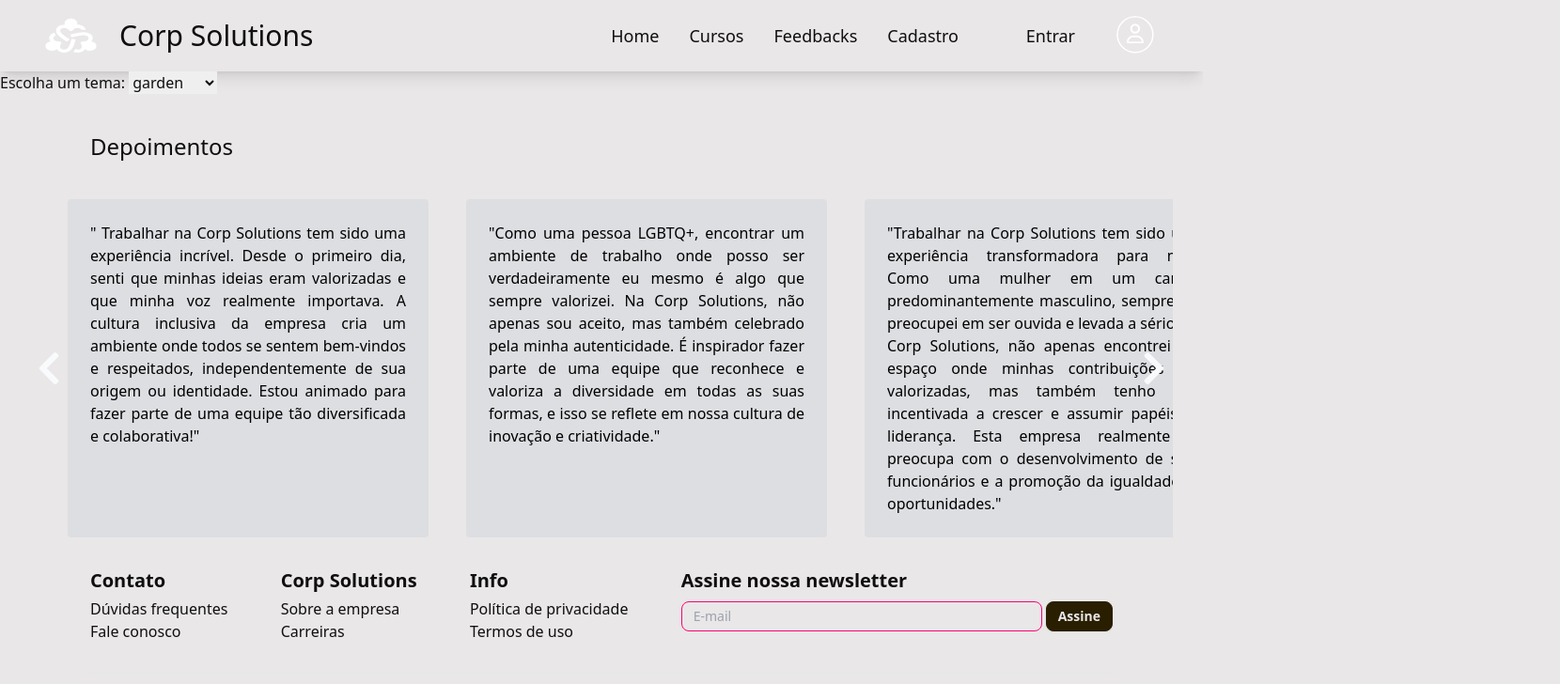
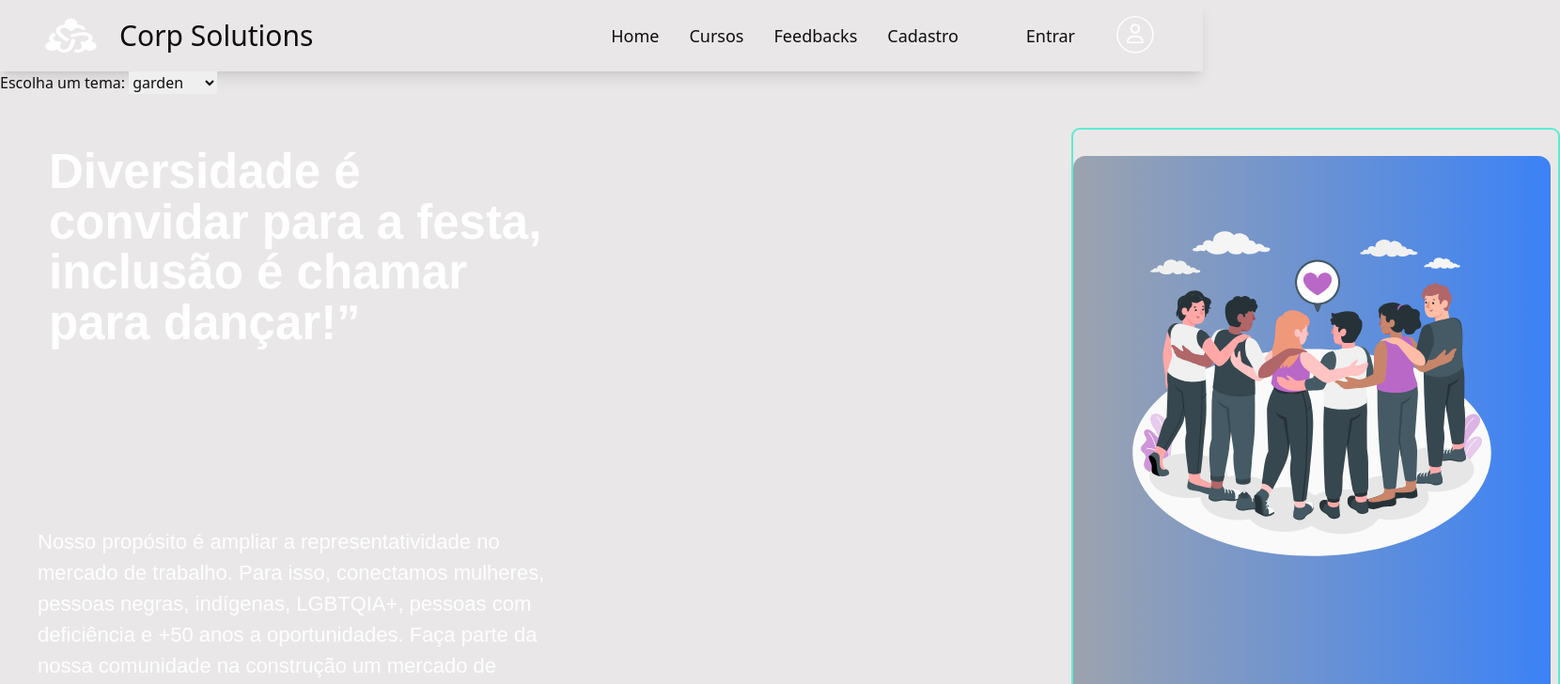
Before and after one commit to JulianaMariaSousaMesquita/ada-hack-front-end-vem-ser-tech-2024, a React (Vite) app: page / in a window 1280 px wide. Shown: the top 728 px of the page at 94% size, 1660 px wide, since content can reach past the window. Built offline with nearby package versions, Linux system fonts and the light colour scheme.

Commit message:
homePage

```diff
--- a/src/index.css
+++ b/src/index.css
@@ -1,3 +1,5 @@
 @tailwind base;
 @tailwind components;
 @tailwind utilities;
+
+@import url('https://fonts.googleapis.com/css2?family=Montserrat:ital,wght@0,100..900;1,100..900&family=Open+Sans:ital,wght@0,300..800;1,300..800&family=Poppins:ital,wght@0,100;0,200;0,300;0,400;0,500;0,600;0,700;0,800;0,900;1,100;1,200;1,300;1,400;1,500;1,600;1,700;1,800;1,900&display=swap')
--- a/src/pages/Home/home.tsx
+++ b/src/pages/Home/home.tsx
@@ -1,9 +1,31 @@
 import { Carousel } from "../../components/Carousel";
-
+import imagemGrupo from "../../assets/imagemGrupo.svg"
 function Home() {
   return (
     <>
-     <Carousel/>
+
+     <div>
+      <div className="w-[1268px] h-[767.53px] relative w-full px-8">
+
+
+
+    <div className="w-[588px] h-[272px] text-white text-[51px]  font-bold font-montserrat leading-[53.55px] mt-4 px-5 py-10">Diversidade é convidar para a festa, inclusão é chamar para dançar!”<br/>
+
+    </div>
+    <div className="w-[555.11px] left-[12px] top-[444.26px] absolute text-white text-[22px] font-normal ml-7 font-poppins">Nosso propósito é ampliar a representatividade no mercado de trabalho. Para isso, conectamos mulheres, pessoas negras, indígenas, LGBTQIA+, pessoas com deficiência e +50 anos a oportunidades. Faça parte da nossa comunidade na construção um mercado de trabalho mais diverso e inclusivo.
+    </div>
+
+
+    <div className="left-[1100px] top-0 absolute">
+        <div className="w-[520px] h-[655px] left-[40px] top-[20px]  absolute rounded-[9px]  border-2 border-teal-300" >
+        <div className="w-[508px] h-[650px] bg-gradient-to-r from-gray-400 mt-7  px-8 py-14  to-blue-500 rounded-[13px]">
+        <img src={imagemGrupo}  className="w-[445.95px] h-[395.11px] px-1"></img>
+        </div>
+            </div>
+        </div>
+    </div>
+    </div>
+    <Carousel/>
     </>
   );
 }
--- a/tailwind.config.js
+++ b/tailwind.config.js
@@ -4,8 +4,11 @@ export default {
   content: ["./index.html", "./src/**/*.{js,ts,jsx,tsx}"],
   theme: {
     extend: {
+      fontFamily: {
+        'montserrat': ['Montserrat', 'sans-serif'],
+        'poppins': ['Poppins', 'sans-serif' ]
 
-    },
+      }}
   },
   plugins: [require("daisyui")],
   daisyui: {
```
Also changed, not shown: src/assets/imagemGrupo.svg (added).
